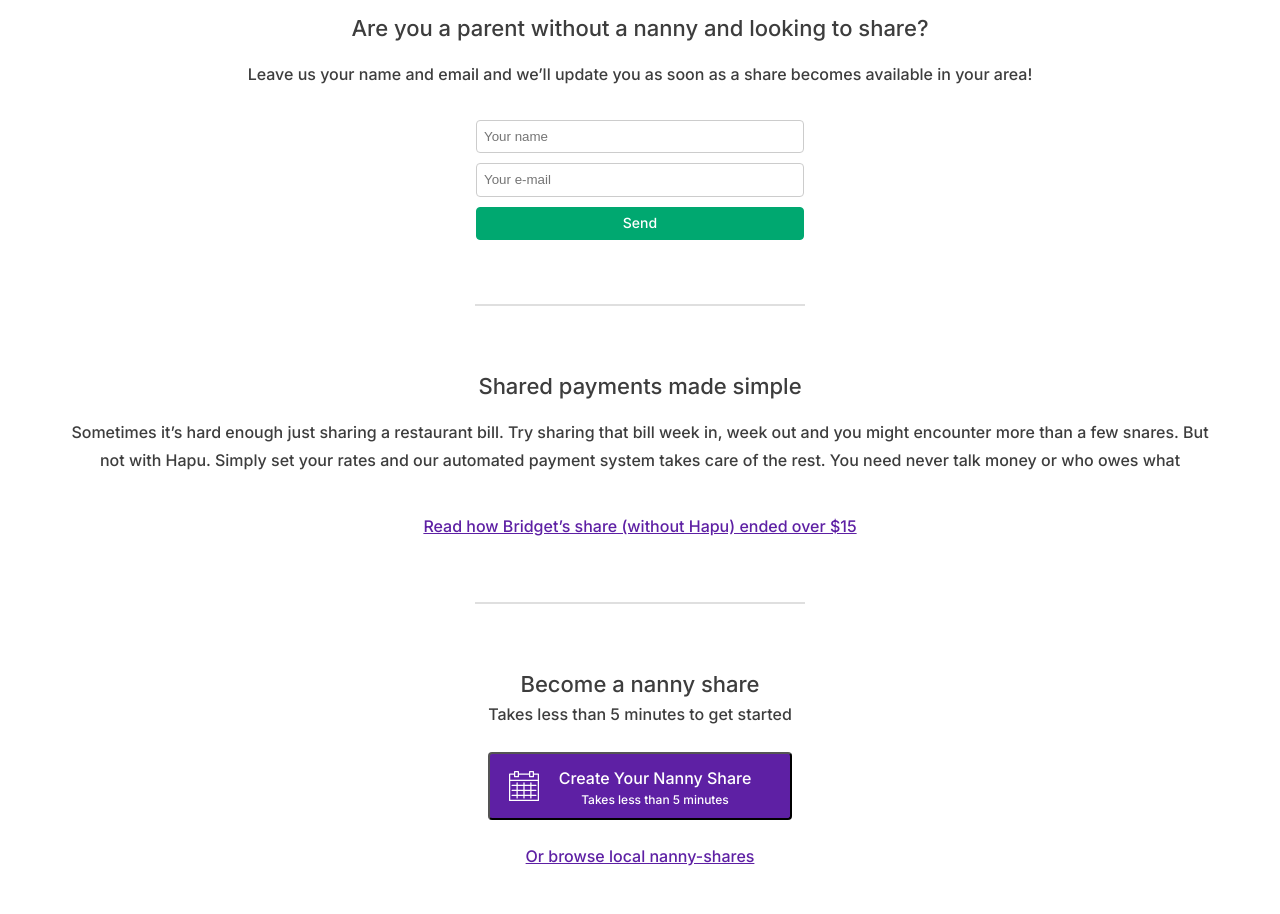
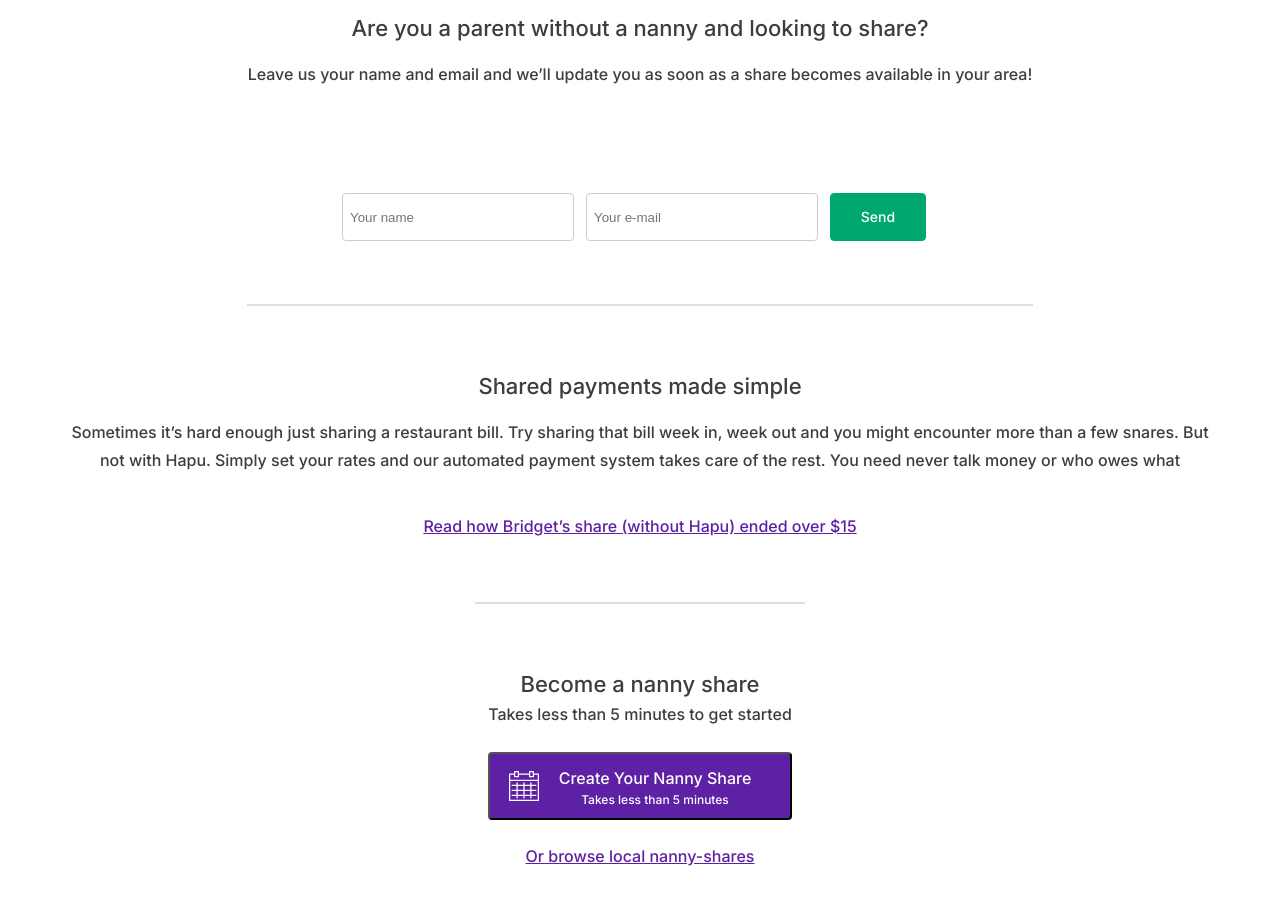
Before and after one commit to Doug-Fernando/Hapu-Clone, a React (Create React App) app: page / in a window 1280 px wide. Shown: the part 1220-2134 px from the top of the page. Built offline with nearby package versions, Linux system fonts and the light colour scheme.

Commit message:
feat: Adjust RegisterEmailSection for desktop

```diff
--- a/src/Pages/Home/index.js
+++ b/src/Pages/Home/index.js
@@ -16,6 +16,7 @@
       <AboutSection />
       <Divider />
       <RegisterEmailSection />
+      <Divider />
       <SharedPaymentSection />
       <FooterSection />
     </>
--- a/src/components/AboutSection/style.js
+++ b/src/components/AboutSection/style.js
@@ -100,10 +100,3 @@
     margin-left: 0;
   }
 `;
-
-export const Divider = styled.div`
-  width: 328px;
-  height: 0;
-  border: 1px solid #DFDFDF;
-  margin-top: 64px;
-`;
--- a/src/components/RegisterEmailSection/index.js
+++ b/src/components/RegisterEmailSection/index.js
@@ -3,7 +3,7 @@
 import newsLetterIntegration from '../../service/api';
 
 import { Container, Phrase, Text, Input, InputGroup, SubmitButton,
-  Divider, LoadAnimation } from './style';
+  LoadAnimation } from './style';
 
 const HTTP_SUCCESS_CODE = 200;
 
@@ -77,7 +77,6 @@
             </SubmitButton>)
           : <LoadAnimation />}
       </InputGroup>
-      <Divider />
     </Container>
   );
 };
--- a/src/components/RegisterEmailSection/style.js
+++ b/src/components/RegisterEmailSection/style.js
@@ -6,6 +6,9 @@
   align-items: center;
   justify-content: center;
   width: 100%;
+
+  @media screen and (min-width: 830px) {
+  }
 `;
 
 export const Phrase = styled.h2`
@@ -49,6 +52,11 @@
   height: 120px;
   align-items: center;
   margin: 32px 0 0;
+
+  @media screen and (min-width: 830px) {
+  flex-direction: row;
+  justify-content: center;
+  }
 `;
 
 export const Input = styled.input`
@@ -60,6 +68,12 @@
   border-radius: 4px;
   text-indent: 5px;
   border: 1px solid ${(props) => (props.inputField ? 'red' : '#CCC')};
+
+  @media screen and (min-width: 830px) {
+    width: 232px;
+    height: 48px;
+    margin: 74px 12px 0 0;
+  }
 `;
 
 export const SubmitButton = styled.button`
@@ -75,7 +89,14 @@
   line-height: 20px;
   color: #FFFFFF;
   &:hover {
-    opacity: 0.9;
+    background: #00D970;
+    border: 1px solid #00D970;
+  }
+
+  @media screen and (min-width: 830px) {
+    width: 96px;
+    height: 48px;
+    margin: 74px 12px 0 0;
   }
 `;
 
```
